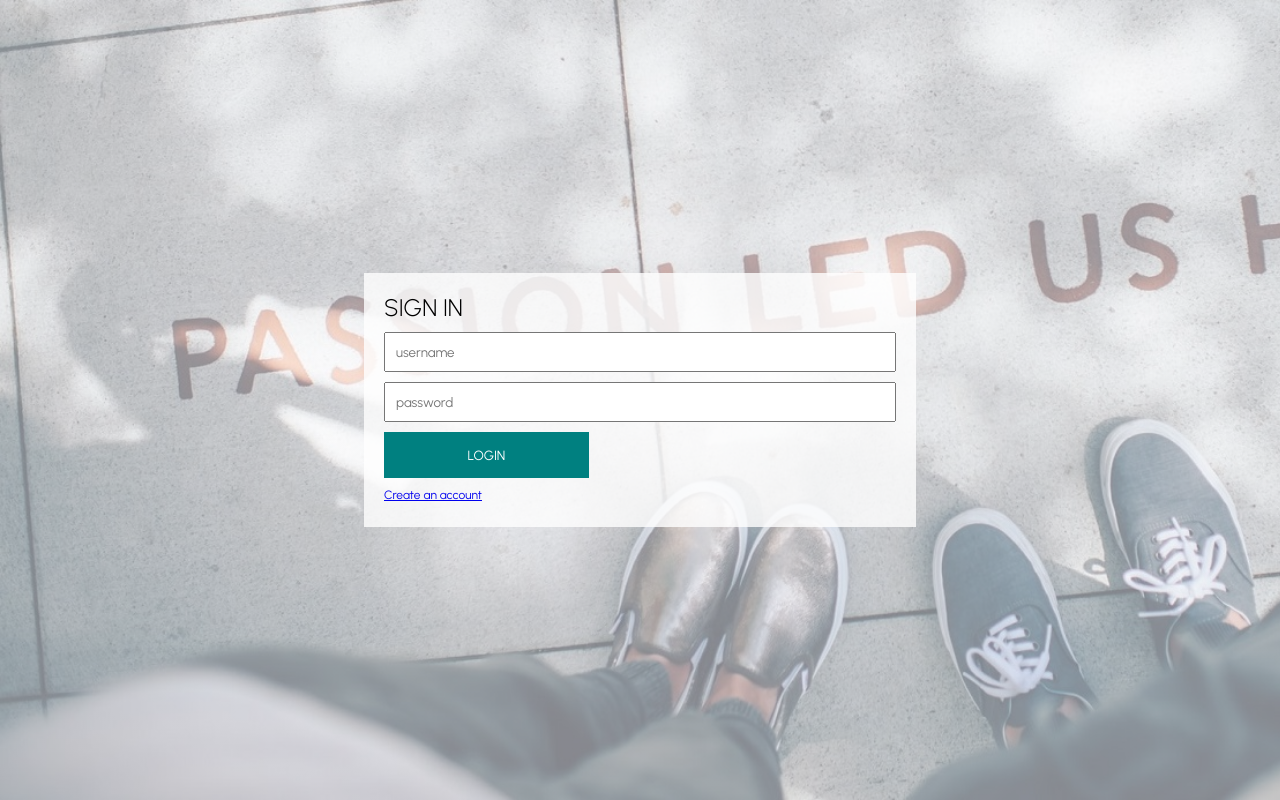
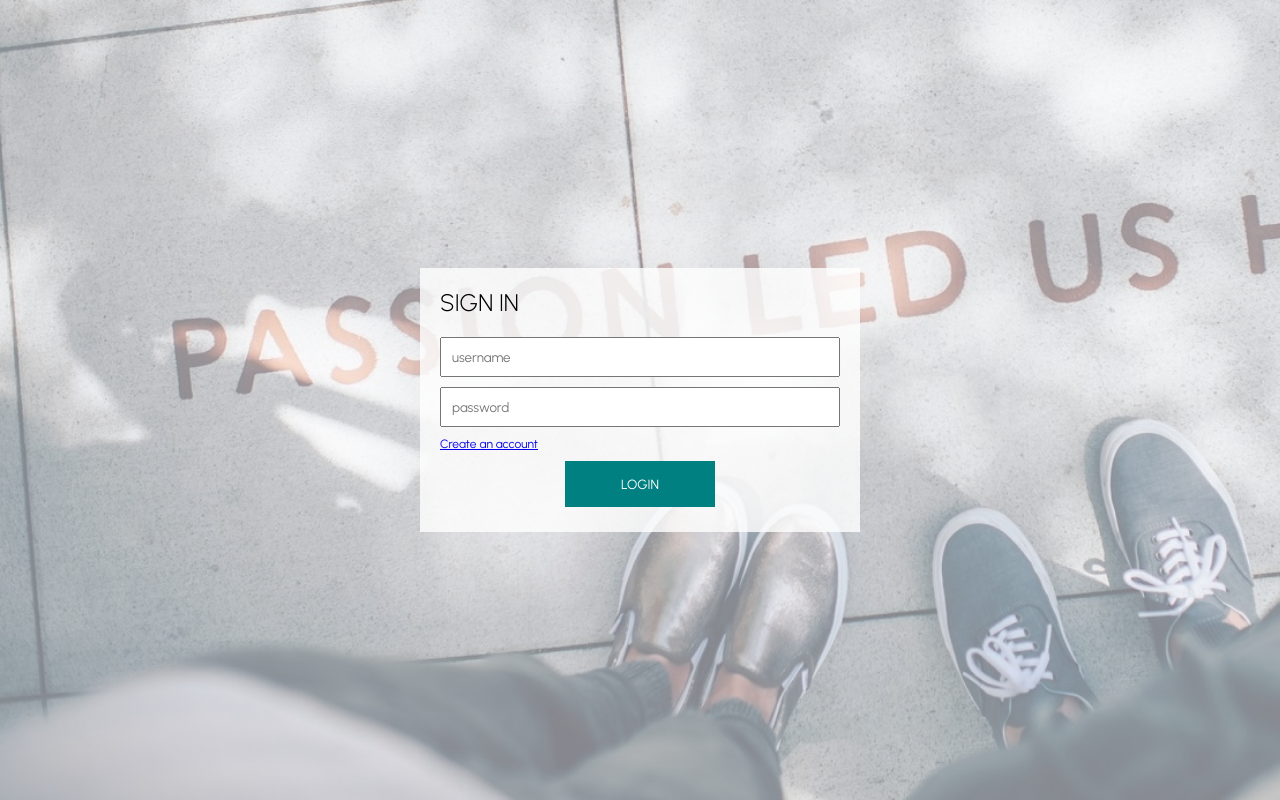
Before and after one commit to AliPooladmast/e-commerce, a React (Create React App) app: page /login in a window 1280 px wide. Built offline with nearby package versions, Linux system fonts and the light colour scheme; no server answers.

Commit message:
update login page according to admin panel

```diff
--- a/src/pages/Login/Login.jsx
+++ b/src/pages/Login/Login.jsx
@@ -1,8 +1,8 @@
-import { Alert, Snackbar } from "@mui/material";
-import React, { useEffect, useState } from "react";
+import { useEffect, useState } from "react";
 import { useDispatch, useSelector } from "react-redux";
 import { useNavigate } from "react-router-dom";
 import { login } from "../../redux/apiCalls";
+import { setMessage } from "../../redux/uxSlice";
 import style from "./login.module.scss";
 const Joi = require("joi");
 
@@ -14,14 +14,8 @@ const schema = Joi.object({
 const Login = () => {
   const dispatch = useDispatch();
   const navigate = useNavigate();
-  const {
-    error: serverError,
-    isFetching,
-    currentUser,
-  } = useSelector((state) => state.user);
+  const { currentUser, isFetching } = useSelector((state) => state.user);
   const [input, setInput] = useState({});
-  const [errorMessage, setErrorMessage] = useState(null);
-  const [showSnackbar, setShowSnackbar] = useState(false);
 
   const handleInput = (e) => {
     setInput((prev) => ({ ...prev, [e.target.name]: e.target.value }));
@@ -32,44 +26,29 @@ const Login = () => {
 
     const { error: joiError } = schema.validate(input);
     if (joiError) {
-      setErrorMessage(joiError.details?.[0]?.message);
-      setShowSnackbar(true);
+      dispatch(
+        setMessage({
+          type: "error",
+          text: joiError.details?.[0]?.message?.toString(),
+        })
+      );
     } else {
       login(dispatch, input);
     }
   };
 
-  const handleClose = (event, reason) => {
-    if (reason === "clickaway") {
-      return;
-    }
-    setShowSnackbar(false);
-  };
-
   useEffect(() => {
-    if (serverError) {
-      setErrorMessage(serverError);
-      setShowSnackbar(true);
-    } else if (currentUser) {
+    if (currentUser) {
       navigate("/");
     }
-  }, [currentUser, serverError]); //eslint-disable-line
+  }, [currentUser]); //eslint-disable-line
 
   return (
     <div className={style.Container}>
-      <Snackbar
-        open={showSnackbar}
-        autoHideDuration={6000}
-        onClose={handleClose}
-        anchorOrigin={{ vertical: "top", horizontal: "center" }}
-      >
-        <Alert onClose={handleClose} severity="error" sx={{ width: "100%" }}>
-          {errorMessage}
-        </Alert>
-      </Snackbar>
       <div className={style.Wrapper}>
         <h1>SIGN IN</h1>
         <form action="">
+          <div className={style.InputContainer}>
             <input
               type="text"
               placeholder="username"
@@ -82,10 +61,13 @@ const Login = () => {
               placeholder="password"
               onChange={handleInput}
             />
+            <a href="register">Create an account</a>
+          </div>
+          <div className={style.LoginButton}>
             <button onClick={handleClick} disabled={isFetching}>
               LOGIN
             </button>
-          <a href="register">Create an account</a>
+          </div>
         </form>
       </div>
     </div>
--- a/src/pages/Login/login.module.scss
+++ b/src/pages/Login/login.module.scss
@@ -13,13 +13,10 @@
 }
 
 .Wrapper {
-  width: 40%;
+  width: 70%;
+  max-width: 400px;
   background-color: rgba(255, 255, 255, 0.8);
   padding: 20px;
-
-  @media only screen and (max-width: 600px) {
-    width: 75%;
-  }
 
   h1 {
     font-size: 24px;
@@ -32,15 +29,31 @@
     flex-direction: column;
   }
 
-  input {
-    flex: 1;
-    min-width: 40%;
-    margin-bottom: 10px;
-    padding: 10px;
+  .InputContainer {
+    display: flex;
+    flex-direction: column;
+    margin: 10px 0;
+
+    input {
+      flex: 1;
+      min-width: 40%;
+      margin-bottom: 10px;
+      padding: 10px;
+    }
+
+    a {
+      font-size: 12px;
+    }
   }
+}
+
+.LoginButton {
+  display: flex;
+  justify-content: center;
 
   button {
-    width: 40%;
+    width: 60%;
+    max-width: 150px;
     padding: 15px 20px;
     border: none;
     background-color: teal;
@@ -53,13 +66,4 @@
       cursor: not-allowed;
     }
   }
-
-  a {
-    margin: 5px 0;
-    font-size: 12px;
-  }
 }
-
-.Error {
-  color: red;
-}
```
Lines whose indentation alone changed are shown as unchanged.
